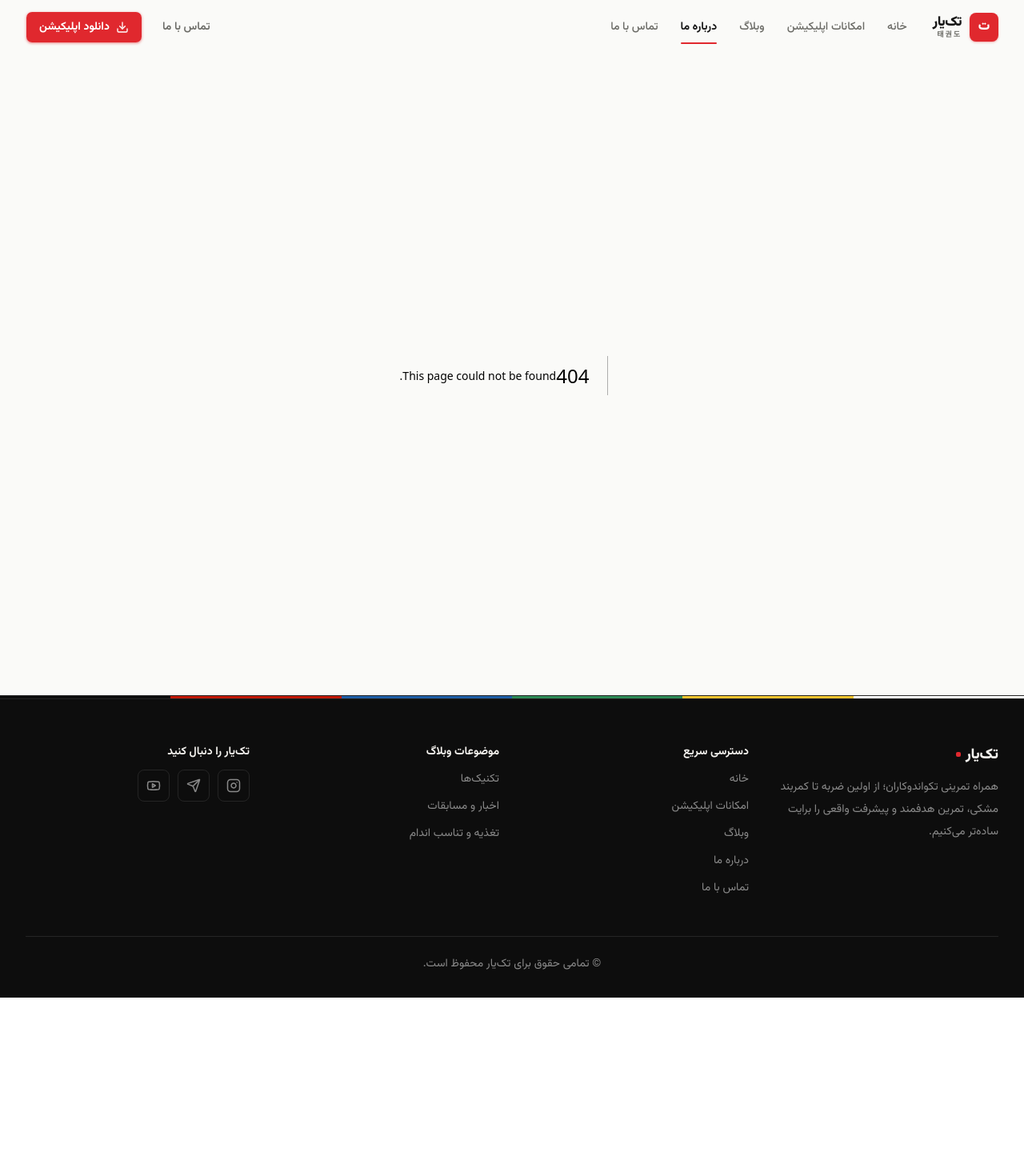
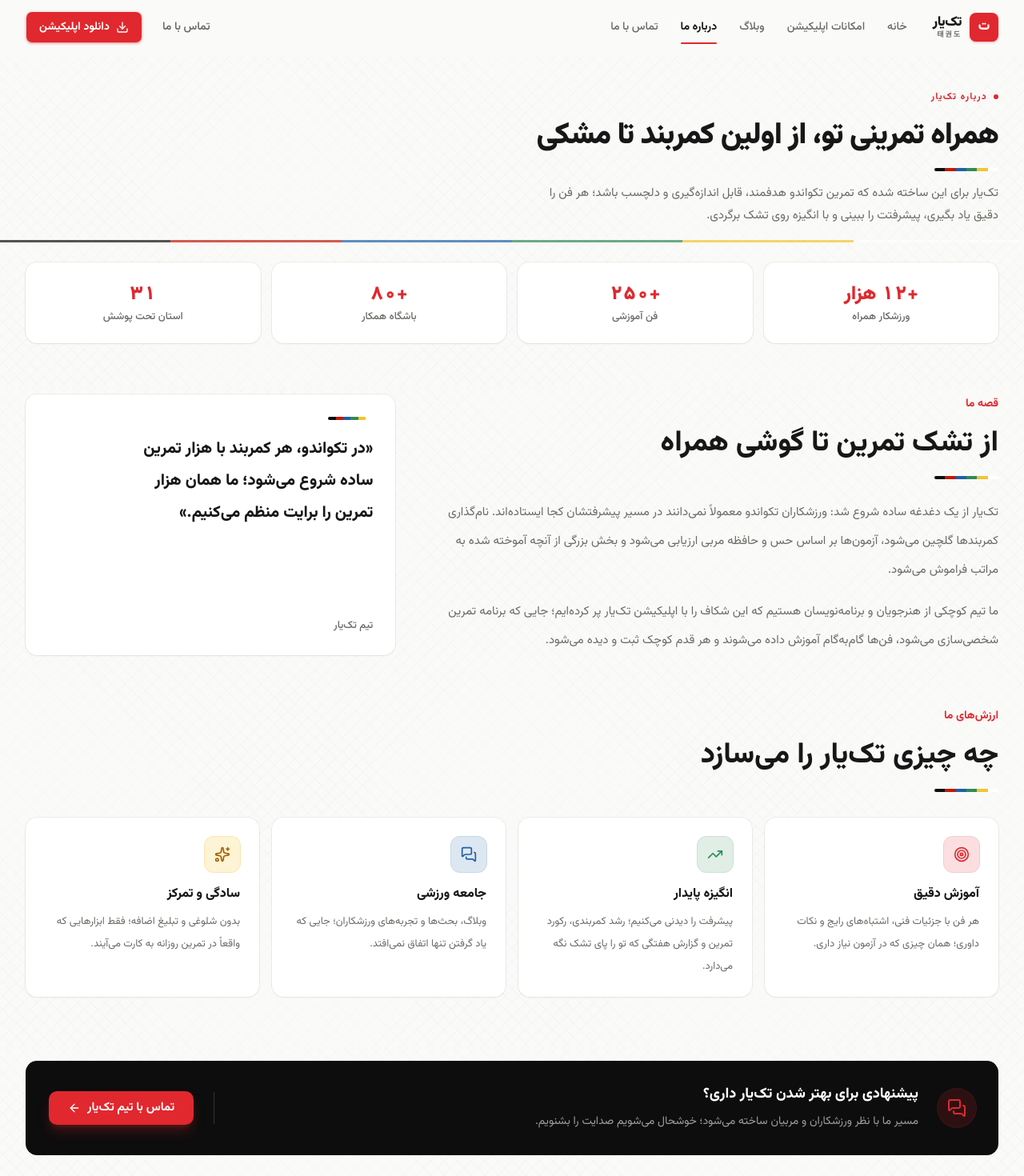
Before and after one commit to MostafaMemari/taekyar-web, a Next.js app: page /about in a window 1280 px wide. Before the commit this address had no page. Shown: the top 1470 px of the page at 80% size. Before the commit the page ends 1247 px from the top, so only its background shows below. Built offline with nearby package versions, Linux system fonts and the light colour scheme.

Commit message:
feat: add About page components and data for introduction, stats, story, values, and contact

```diff
--- /dev/null
+++ b/app/about/page.tsx
@@ -0,0 +1,57 @@
+import type { Metadata } from "next";
+
+import { AboutHeader } from "@/components/about/about-header";
+import { AboutStats } from "@/components/about/about-stats";
+import { AboutStory } from "@/components/about/about-story";
+import { AboutValues } from "@/components/about/about-values";
+import { ContactBanner } from "@/components/shared/contact-banner";
+import { Reveal } from "@/components/shared/reveal";
+import { Section } from "@/components/shared/section";
+import { ABOUT_CTA } from "@/data/about";
+
+export const metadata: Metadata = {
+  title: "درباره ما",
+  description:
+    "آشنایی با تک‌یار؛ همراه تمرینی تکواندوکاران. قصه، ارزش‌ها و اهدافی که تمرین هدفمند و پیشرفت واقعی را برایت ساده‌تر می‌کنند.",
+};
+
+export default function AboutPage() {
+  return (
+    <>
+      <Section containerClassName="pb-3 pt-6 sm:pb-4 sm:pt-8 lg:pt-10">
+        <Reveal>
+          <AboutHeader />
+        </Reveal>
+      </Section>
+
+      <Section divider containerClassName="pt-6 pb-10 sm:pt-7 sm:pb-12 lg:pb-14">
+        <Reveal delay={80}>
+          <AboutStats />
+        </Reveal>
+      </Section>
+
+      <Section containerClassName="pt-2 pb-10 sm:pb-12 lg:pb-16">
+        <Reveal delay={120}>
+          <AboutStory />
+        </Reveal>
+
+        <Reveal delay={160}>
+          <div className="mt-10 sm:mt-14 lg:mt-16">
+            <AboutValues />
+          </div>
+        </Reveal>
+      </Section>
+
+      <Section containerClassName="pb-12 sm:pb-16">
+        <Reveal delay={200}>
+          <ContactBanner
+            title={ABOUT_CTA.title}
+            description={ABOUT_CTA.description}
+            actionLabel={ABOUT_CTA.actionLabel}
+            actionHref={ABOUT_CTA.actionHref}
+          />
+        </Reveal>
+      </Section>
+    </>
+  );
+}
--- /dev/null
+++ b/components/about/about-header.tsx
@@ -0,0 +1,20 @@
+import { ABOUT_INTRO } from "@/data/about";
+import { BeltDivider } from "@/components/shared/belt-divider";
+
+export function AboutHeader() {
+  return (
+    <div className="max-w-2xl">
+      <span className="inline-flex items-center gap-2 text-[11px] font-bold tracking-widest text-primary sm:text-xs">
+        <span aria-hidden="true" className="size-1.5 rounded-full bg-primary" />
+        {ABOUT_INTRO.eyebrow}
+      </span>
+      <h1 className="mt-2.5 text-balance text-[1.65rem] font-black leading-[1.35] tracking-tight sm:mt-3 sm:text-[2rem] sm:leading-[1.35] lg:text-[2.35rem]">
+        {ABOUT_INTRO.title}
+      </h1>
+      <BeltDivider fullWidth={false} variant="pill" className="mt-3.5 h-1 w-16 sm:w-20" />
+      <p className="mt-3.5 max-w-xl text-pretty text-[14px] leading-7 text-muted-foreground sm:text-[15px] sm:leading-7">
+        {ABOUT_INTRO.description}
+      </p>
+    </div>
+  );
+}
--- /dev/null
+++ b/components/about/about-stats.tsx
@@ -0,0 +1,19 @@
+import { SURFACE_CARD } from "@/lib/styles";
+import { cn } from "@/lib/utils";
+import { ABOUT_STATS } from "@/data/about";
+
+export function AboutStats() {
+  return (
+    <ul className="grid grid-cols-2 gap-3 sm:gap-3.5 lg:grid-cols-4">
+      {ABOUT_STATS.map((stat) => (
+        <li
+          key={stat.label}
+          className={cn(SURFACE_CARD, "flex flex-col items-center gap-1 px-4 py-5 text-center sm:py-6")}
+        >
+          <span className="text-xl font-black tabular-nums text-primary sm:text-2xl">{stat.value}</span>
+          <span className="text-xs font-medium text-muted-foreground sm:text-[13px]">{stat.label}</span>
+        </li>
+      ))}
+    </ul>
+  );
+}
--- /dev/null
+++ b/components/about/about-story.tsx
@@ -0,0 +1,36 @@
+import { BeltDivider } from "@/components/shared/belt-divider";
+import { ABOUT_MOTTO, ABOUT_STORY } from "@/data/about";
+import { SectionHeader } from "@/components/shared/section-header";
+import { SURFACE_CARD } from "@/lib/styles";
+
+export function AboutStory() {
+  return (
+    <div className="grid gap-6 lg:grid-cols-5 lg:gap-10">
+      <div className="lg:col-span-3">
+        <SectionHeader eyebrow={ABOUT_STORY.eyebrow} title={ABOUT_STORY.title} />
+        <div className="mt-5 space-y-4 text-[14px] leading-8 text-muted-foreground sm:mt-6 sm:text-[15px] sm:leading-9">
+          {ABOUT_STORY.paragraphs.map((paragraph) => (
+            <p key={paragraph.slice(0, 24)} className="text-pretty">
+              {paragraph}
+            </p>
+          ))}
+        </div>
+      </div>
+
+      <figure
+        className={
+          SURFACE_CARD +
+          " flex h-full flex-col items-start gap-3 p-6 sm:p-7 lg:col-span-2"
+        }
+      >
+        <BeltDivider fullWidth={false} variant="pill" className="h-1 w-14" />
+        <blockquote className="text-balance pt-1 text-lg font-extrabold leading-9 sm:text-xl sm:leading-10">
+          «{ABOUT_MOTTO.quote}»
+        </blockquote>
+        <figcaption className="mt-auto pt-3 text-xs font-medium text-muted-foreground sm:text-[13px]">
+          {ABOUT_MOTTO.author}
+        </figcaption>
+      </figure>
+    </div>
+  );
+}
--- /dev/null
+++ b/components/about/about-values.tsx
@@ -0,0 +1,28 @@
+import { SectionHeader } from "@/components/shared/section-header";
+import { SURFACE_CARD } from "@/lib/styles";
+import { cn } from "@/lib/utils";
+import { ABOUT_VALUES } from "@/data/about";
+
+export function AboutValues() {
+  return (
+    <div>
+      <SectionHeader eyebrow="ارزش‌های ما" title="چه چیزی تک‌یار را می‌سازد" />
+      <ul className="mt-6 grid gap-3.5 sm:grid-cols-2 sm:gap-4 lg:mt-8 lg:grid-cols-4">
+        {ABOUT_VALUES.map(({ id, title, description, Icon, chipClassName }) => (
+          <li key={id} className={cn(SURFACE_CARD, "flex h-full flex-col p-5 sm:p-6")}>
+            <span
+              className={cn(
+                "flex size-11 items-center justify-center rounded-xl ring-1",
+                chipClassName,
+              )}
+            >
+              <Icon className="!size-5" />
+            </span>
+            <h3 className="mt-4 text-[15px] font-extrabold sm:text-base">{title}</h3>
+            <p className="mt-2 text-[13px] leading-7 text-muted-foreground">{description}</p>
+          </li>
+        ))}
+      </ul>
+    </div>
+  );
+}
--- /dev/null
+++ b/data/about.ts
@@ -0,0 +1,75 @@
+import { MessagesSquare, Sparkles, Target, TrendingUp } from "lucide-react";
+
+export const ABOUT_INTRO = {
+  eyebrow: "درباره تک‌یار",
+  title: "همراه تمرینی تو، از اولین کمربند تا مشکی",
+  description:
+    "تک‌یار برای این ساخته شده که تمرین تکواندو هدفمند، قابل اندازه‌گیری و دلچسب باشد؛ هر فن را دقیق یاد بگیری، پیشرفتت را ببینی و با انگیزه روی تشک برگردی.",
+};
+
+export const ABOUT_STATS = [
+  { value: "+۱۲ هزار", label: "ورزشکار همراه" },
+  { value: "+۲۵۰", label: "فن آموزشی" },
+  { value: "+۸۰", label: "باشگاه همکار" },
+  { value: "۳۱", label: "استان تحت پوشش" },
+];
+
+export const ABOUT_STORY = {
+  eyebrow: "قصه ما",
+  title: "از تشک تمرین تا گوشی همراه",
+  paragraphs: [
+    "تک‌یار از یک دغدغه ساده شروع شد: ورزشکاران تکواندو معمولاً نمی‌دانند در مسیر پیشرفتشان کجا ایستاده‌اند. نام‌گذاری کمربندها گلچین می‌شود، آزمون‌ها بر اساس حس و حافظه مربی ارزیابی می‌شود و بخش بزرگی از آنچه آموخته شده به مراتب فراموش می‌شود.",
+    "ما تیم کوچکی از هنرجویان و برنامه‌نویسان هستیم که این شکاف را با اپلیکیشن تک‌یار پر کرده‌ایم؛ جایی که برنامه تمرین شخصی‌سازی می‌شود، فن‌ها گام‌به‌گام آموزش داده می‌شوند و هر قدم کوچک ثبت و دیده می‌شود.",
+  ],
+};
+
+export const ABOUT_MOTTO = {
+  quote: "در تکواندو، هر کمربند با هزار تمرین ساده شروع می‌شود؛ ما همان هزار تمرین را برایت منظم می‌کنیم.",
+  author: "تیم تک‌یار",
+};
+
+export interface AboutValue {
+  id: string;
+  title: string;
+  description: string;
+  Icon: typeof Target;
+  chipClassName: string;
+}
+
+export const ABOUT_VALUES: AboutValue[] = [
+  {
+    id: "precision",
+    title: "آموزش دقیق",
+    description: "هر فن با جزئیات فنی، اشتباه‌های رایج و نکات داوری؛ همان چیزی که در آزمون نیاز داری.",
+    Icon: Target,
+    chipClassName: "bg-primary/15 text-primary ring-primary/25",
+  },
+  {
+    id: "motivation",
+    title: "انگیزه پایدار",
+    description: "پیشرفت را دیدنی می‌کنیم؛ رشد کمربندی، رکورد تمرین و گزارش هفتگی که تو را پای تشک نگه می‌دارد.",
+    Icon: TrendingUp,
+    chipClassName: "bg-belt-green/15 text-belt-green ring-belt-green/25",
+  },
+  {
+    id: "community",
+    title: "جامعه ورزشی",
+    description: "وبلاگ، بحث‌ها و تجربه‌های ورزشکاران؛ جایی که یاد گرفتن تنها اتفاق نمی‌افتد.",
+    Icon: MessagesSquare,
+    chipClassName: "bg-belt-blue/15 text-belt-blue ring-belt-blue/25",
+  },
+  {
+    id: "simplicity",
+    title: "سادگی و تمرکز",
+    description: "بدون شلوغی و تبلیغ اضافه؛ فقط ابزارهایی که واقعاً در تمرین روزانه به کارت می‌آیند.",
+    Icon: Sparkles,
+    chipClassName: "bg-belt-yellow/20 text-yellow-700 ring-belt-yellow/40",
+  },
+];
+
+export const ABOUT_CTA = {
+  title: "پیشنهادی برای بهتر شدن تک‌یار داری؟",
+  description: "مسیر ما با نظر ورزشکاران و مربیان ساخته می‌شود؛ خوشحال می‌شویم صدایت را بشنویم.",
+  actionLabel: "تماس با تیم تک‌یار",
+  actionHref: "/contact",
+};
```
